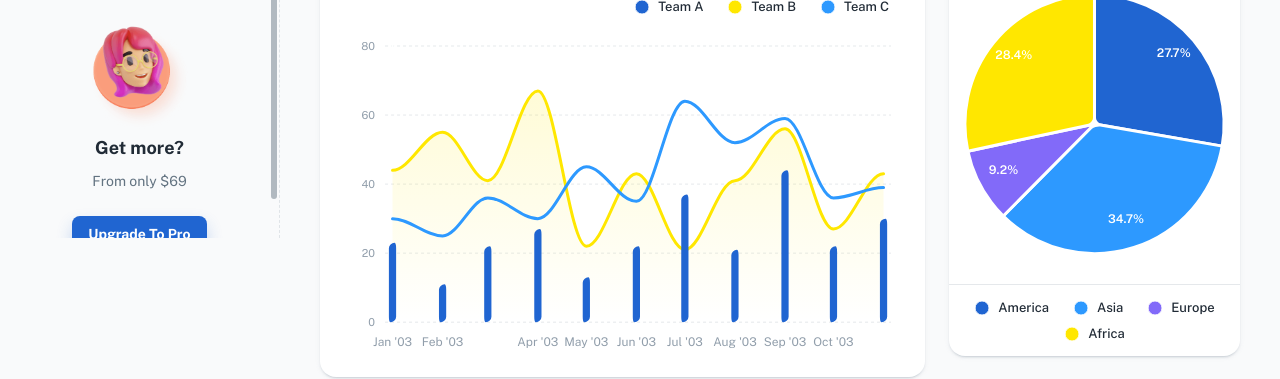
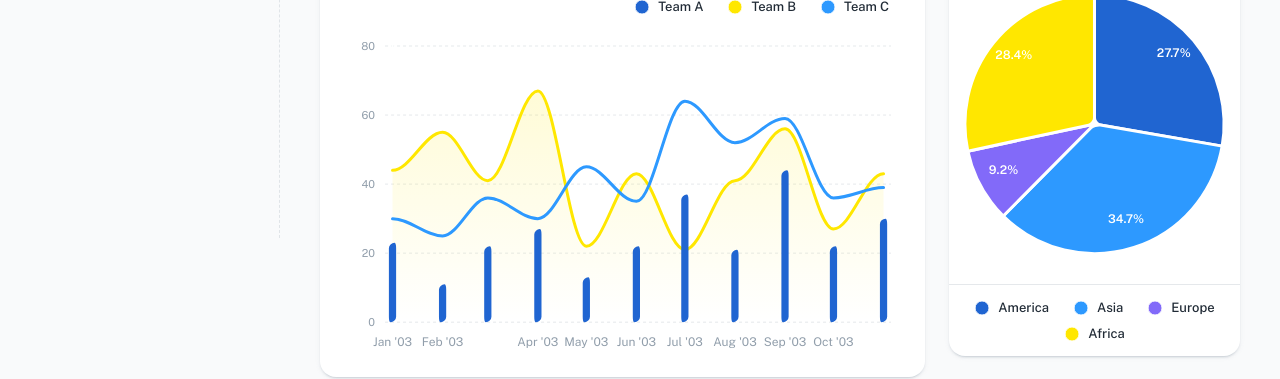
Before and after one commit to Zeeshan860/manzalik, a React (Create React App) app in the folder ui/: page /dashboard/app in a window 1280 px wide. Shown: the part 562-941 px from the top of the page. Built offline with nearby package versions, Linux system fonts and the light colour scheme; no server answers; a web font is replaced by a local one.

Commit message:
updated navbar

```diff
--- a/ui/src/layouts/dashboard/DashboardSidebar.js
+++ b/ui/src/layouts/dashboard/DashboardSidebar.js
@@ -84,7 +84,7 @@ export default function DashboardSidebar({ isOpenSidebar, onCloseSidebar }) {
 
       <Box sx={{ flexGrow: 1 }} />
 
-      <Box sx={{ px: 2.5, pb: 3, mt: 10 }}>
+      {/* <Box sx={{ px: 2.5, pb: 3, mt: 10 }}>
         <Stack alignItems="center" spacing={3} sx={{ pt: 5, borderRadius: 2, position: 'relative' }}>
           <Box
             component="img"
@@ -101,11 +101,11 @@ export default function DashboardSidebar({ isOpenSidebar, onCloseSidebar }) {
             </Typography>
           </Box>
 
-          <Button href="https://material-ui.com/store/items/minimal-dashboard/" target="_blank" variant="contained">
+          <Button href="https://material-ui.com/store/items/minimal-dashboard/">
             Upgrade to Pro
           </Button>
         </Stack>
-      </Box>
+      </Box> */}
     </Scrollbar>
   );
 
```
